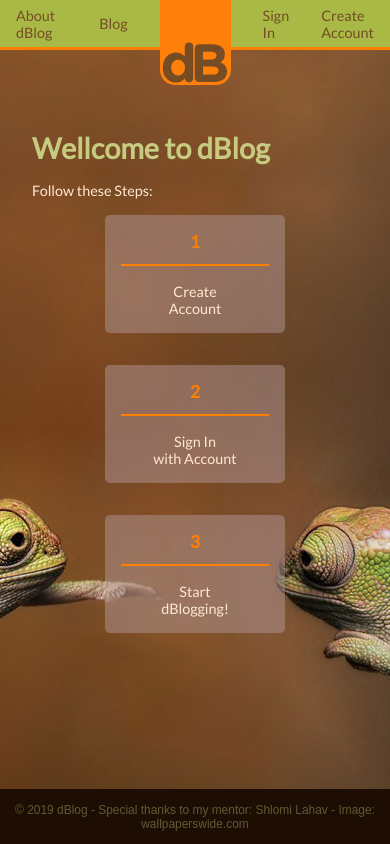
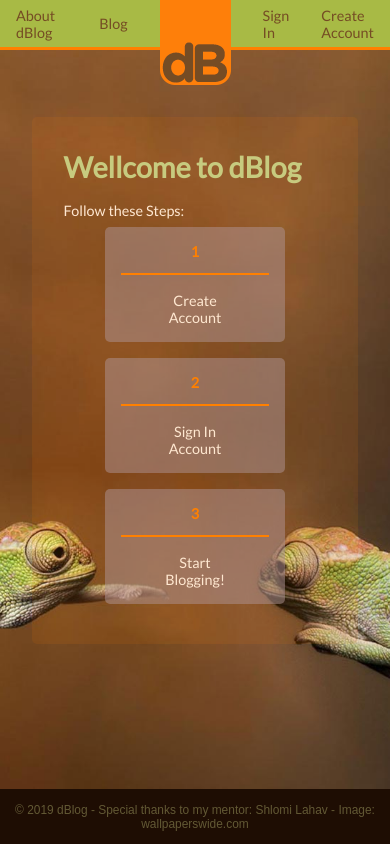
Before and after one commit to DorKatzir/dblog, a PHP site: page / in a window 390 px wide. Run offline with PHP 8.4, Linux system fonts and the light colour scheme; some libraries are stand-ins or nearby versions.

Commit message:
home page styles and responsive main content div

```diff
--- a/css/main.css
+++ b/css/main.css
@@ -14,12 +14,14 @@ ul {
 
 body {
   font-family: 'Lato', sans-serif;
-  background-color: whitesmoke;
+  height: 100vh;
+  background: #54371F url("../img/big_bg.jpg") no-repeat center center/cover;
+  color: whitesmoke;
+  overflow: hidden;
   display: -ms-grid;
   display: grid;
   -ms-grid-rows: auto 1fr auto;
       grid-template-rows: auto 1fr auto;
-  min-height: 100vh;
 }
 
 body {
@@ -138,13 +140,46 @@ a:active {
   transition: all 0.2s;
 }
 
+/*///////////////// Main Content ///////////////////////////*/
+main {
+  margin: 0 auto;
+}
+
+main .content {
+  margin-top: 4.2rem;
+  padding: 2rem;
+  background-color: rgba(255, 128, 0, 0.1);
+  border-radius: 5px;
+}
+
+main .content {
+  width: 300px;
+}
+
+@media screen and (min-width: 320px) {
+  main .content {
+    width: calc(38.24092vw + 177.62906px);
+  }
+}
+
+@media screen and (min-width: 1366px) {
+  main .content {
+    width: 700px;
+  }
+}
+
+h1 {
+  color: #c7cb7f;
+}
+
+p {
+  color: #ffe8d1;
+}
+
 .stages {
   display: -webkit-box;
   display: -ms-flexbox;
   display: flex;
-  -ms-flex-wrap: wrap;
-      flex-wrap: wrap;
-  overflow-x: hidden;
   -webkit-box-pack: center;
       -ms-flex-pack: center;
           justify-content: center;
@@ -159,51 +194,29 @@ a:active {
   border-radius: 5px;
   text-align: center;
   padding: 1rem;
-  margin: 1rem;
+  margin: .5rem;
   color: #ffe8d1;
   cursor: pointer;
 }
 
 .infobox span {
+  font-weight: 700;
   display: block;
-  height: 35px;
+  height: 2rem;
   color: #FF8000;
-  font-weight: 700;
-  font-size: 1.2em;
   border-bottom: 2px solid #FF8000;
 }
 
-/*///////////////// Main Content ///////////////////////////*/
-main {
-  position: relative;
-  background-image: url("../img/db_1920x1150.jpg");
-  background-position: top center;
-  background-repeat: no-repeat;
-  display: -webkit-box;
-  display: -ms-flexbox;
-  display: flex;
-  -webkit-box-orient: vertical;
-  -webkit-box-direction: normal;
-      -ms-flex-direction: column;
-          flex-direction: column;
-  -webkit-box-align: center;
-      -ms-flex-align: center;
-          align-items: center;
-}
-
-main .content {
-  margin-top: 3rem;
-  padding: 2rem;
-  width: 100%;
-  max-width: 700px;
-}
-
-h1 {
-  color: #c7cb7f;
-}
-
-p {
-  color: #ffe8d1;
+@media only screen and (max-width: 651px) {
+  body {
+    background-attachment: fixed;
+  }
+  .stages {
+    -webkit-box-orient: vertical;
+    -webkit-box-direction: normal;
+        -ms-flex-direction: column;
+            flex-direction: column;
+  }
 }
 
 /*////////// Create account/ signup /////////////////*/
--- a/css/main.scss
+++ b/css/main.scss
@@ -60,10 +60,13 @@ ul {
 body {
     font-family: 'Lato', sans-serif;
     @include interpolate(font-size, 320px, 1366px, 14px, 20px);
-    background-color: whitesmoke;
+    height: 100vh;
+    background: #54371F url('../img/big_bg.jpg') no-repeat center center / cover;
+    color: whitesmoke;
+    overflow: hidden;
     display: grid;
     grid-template-rows: auto 1fr auto;
-    min-height: 100vh;
+
 }
 
 
@@ -142,51 +145,11 @@ a:active {
 }
 
 
-.stages {
-    display: flex;
-    flex-wrap: wrap;
-    overflow-x: hidden;
-    justify-content: center;
-    align-items: center;
-}
-
-.infobox {
-    width: 180px;
-    background-color: rgba(175, 150, 149, 0.5);
-    border-radius: 5px;
-    text-align: center;
-    padding: 1rem;
-    margin: 1rem;
-    color: #ffe8d1;
-    cursor: pointer;
-
-}
-
-.infobox span {
-    display: block;
-    height: 35px;
-    color: #FF8000;
-    font-weight: 700;
-    font-size: 1.2em;
-    border-bottom: 2px solid #FF8000;
-
-
-}
 
 /*///////////////// Main Content ///////////////////////////*/
 
 main {
-    // background-color: rgba(211, 211, 211, .5);
-    position: relative;
-    background-image: url('../img/db_1920x1150.jpg');
-
-    background-position: top center;
-    background-repeat: no-repeat;
-    display: flex;
-    flex-direction: column;
-    align-items: center;
-
-
+    margin: 0 auto;
 }
 
 // main::after {
@@ -197,14 +160,13 @@ main {
 // }
 
 main .content {
+    margin-top: 4.2rem;
+    padding: 2rem;
+    background-color: rgba(255, 128, 0, .1);
+    border-radius: 5px;
+    @include interpolate(width, 320px, 1366px, 300px, 700px);
+}
 
-    margin-top: 3rem;
-    padding: 2rem;
-    width: 100%;
-    max-width: 700px;
-
-    // background-color: rgba(255, 128, 0, .3);
-}
 
 h1 {
     color: rgb(199, 203, 127);
@@ -213,6 +175,50 @@ h1 {
 p {
     color: rgb(255, 232, 209);
 }
+
+
+///////////////////// Home page //////////////////////
+
+.stages {
+    display: flex;
+    justify-content: center;
+    align-items: center;
+    // background-color: #fff;
+}
+
+.infobox {
+    width: 180px;
+    background-color: rgba(175, 150, 149, 0.5);
+    border-radius: 5px;
+    text-align: center;
+    padding: 1rem;
+    margin: .5rem;
+    color: #ffe8d1;
+    cursor: pointer;
+
+}
+
+.infobox span {
+    font-weight: 700;
+    display: block;
+    height: 2rem;
+    color: #FF8000;
+    border-bottom: 2px solid #FF8000;
+
+}
+
+
+@media only screen and (max-width: 651px) {
+    body {
+
+        background-attachment: fixed;
+    }
+
+    .stages {
+        flex-direction: column;
+    }
+}
+
 
 /*////////// Create account/ signup /////////////////*/
 // input[type=password].pass {}
--- a/index.php
+++ b/index.php
@@ -12,8 +12,8 @@ $page_title = "Home";
            <p>Follow these Steps:</p>
             <div class="stages">
                 <div class="infobox" onclick="info1()"><span>1</span><br> Create <br> Account</div>
-                <div class="infobox" onclick="info2()"><span>2</span><br> Sign In <br> with Account</div>
-                <div class="infobox" onclick="info3()"><span>3</span><br> Start <br> dBlogging!</div>
+                <div class="infobox" onclick="info2()"><span>2</span><br> Sign In <br> Account</div>
+                <div class="infobox" onclick="info3()"><span>3</span><br> Start <br> Blogging!</div>
             </div>
 
 
```
Also changed, not shown: img/big_bg.jpg (added).
